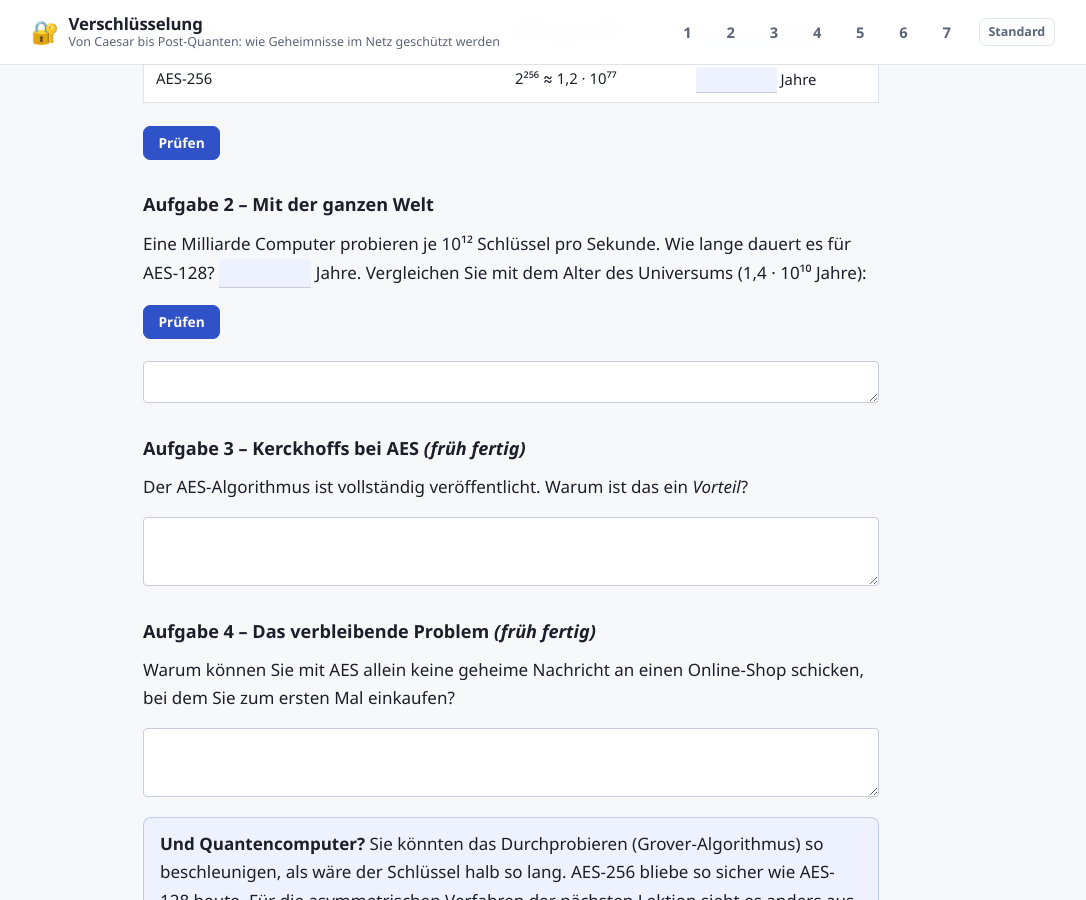
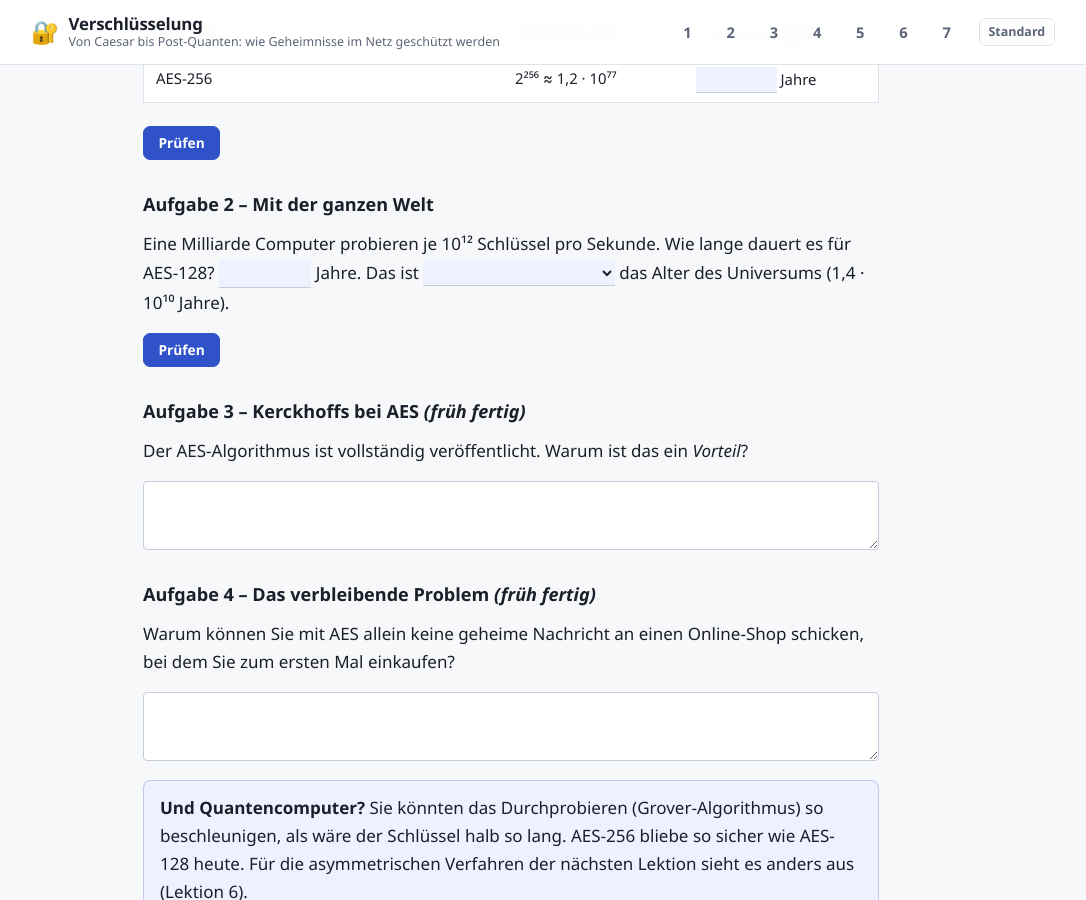
Before and after one commit to masta-nksa/Verschluesselung, a Jekyll site: the page built from lektionen/L3_Input_AES_Schluesselraum.md, in a window 1280 px wide and 900 px high, scrolled down 2668 px. Shown: the whole window, without its empty margins (97-1183 px from the left). Built offline with Jekyll 4.4.1, drawn with Linux system fonts in a browser that asks for light colours; our own code applies the rules of GitHub Pages for plain Markdown files.

Commit message:
L3: Vergleich mit dem Universumsalter als Auswahl
Co-Authored-By: Claude Opus 5.5 <noreply@anthropic.com>

```diff
--- a/lektionen/L3_Input_AES_Schluesselraum.md
+++ b/lektionen/L3_Input_AES_Schluesselraum.md
@@ -89,9 +89,8 @@ Annahme: **10⁹ Schlüssel pro Sekunde**, ein Jahr ≈ 3,2 · 10⁷ Sekunden. S
 
 Eine Milliarde Computer probieren je 10¹² Schlüssel pro Sekunde. Wie lange dauert es für
 AES-128? <span class="luecke" data-typ="groesse" data-antwort="1.1e10" data-breite="10"></span> Jahre.
-Vergleichen Sie mit dem Alter des Universums (1,4 · 10¹⁰ Jahre):
-
-<div class="antwort" data-loesung="10⁹ · 10¹² = 10²¹ Versuche pro Sekunde → 3,4 · 10³⁸ / 10²¹ ≈ 3,4 · 10¹⁷ s ≈ 1,1 · 10¹⁰ Jahre, also rund 80 % des Alters des Universums. Im Durchschnitt findet man den Schlüssel nach der Hälfte der Zeit – immer noch rund 5 Milliarden Jahre." data-zeilen="1"></div>
+Das ist <span class="luecke" data-optionen="viel kürzer als;etwa so lang wie;viel länger als" data-antwort="etwa so lang wie"></span>
+das Alter des Universums (1,4 · 10¹⁰ Jahre).
 
 <div class="nur-online" markdown="1">
 
```
